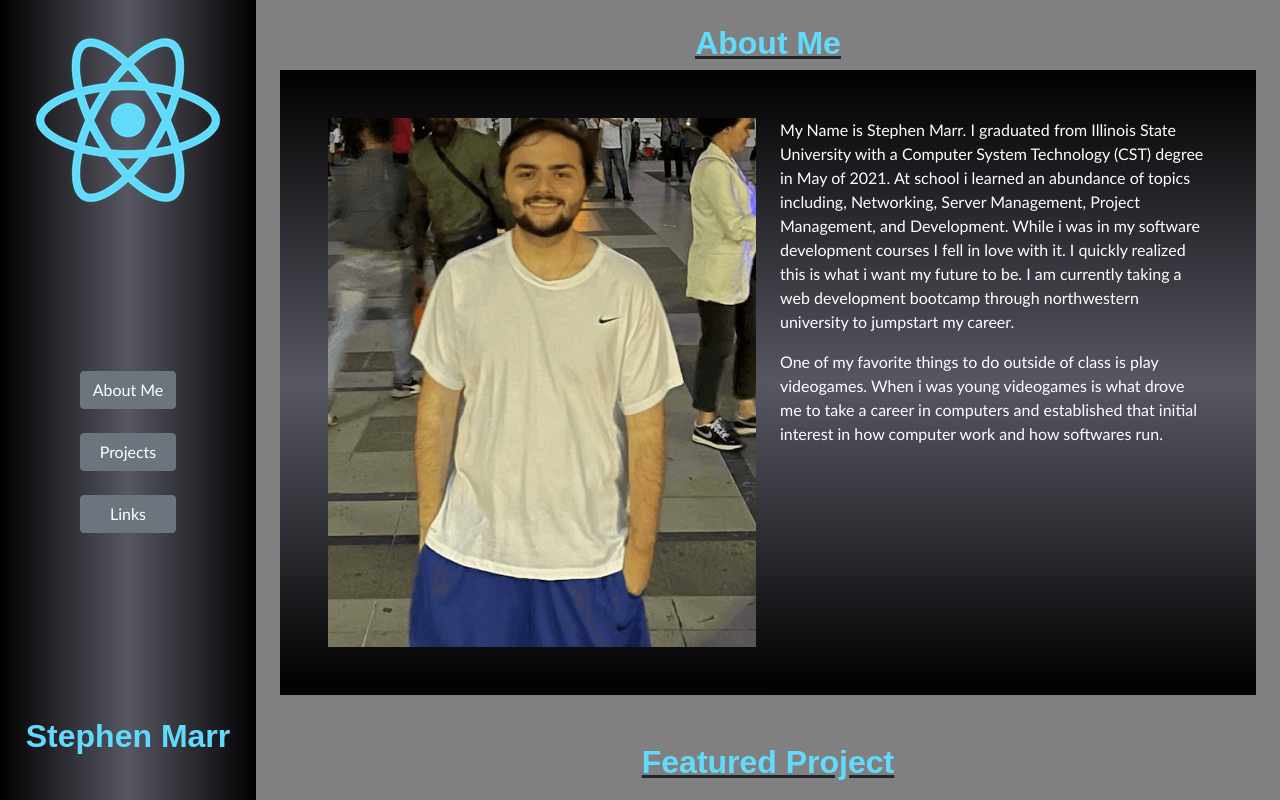
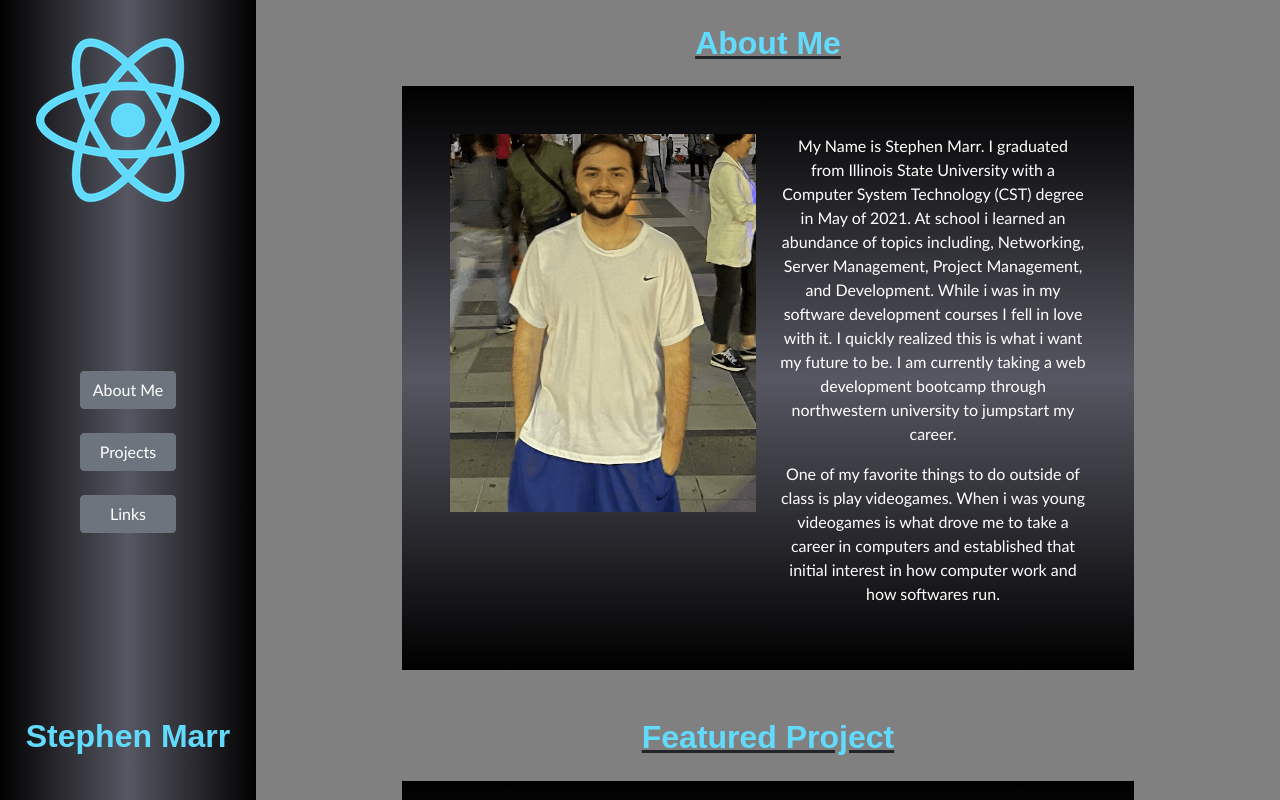
Before and after one commit to smarr2198/react-portfolio, a React (Create React App) app: page / in a window 1280 px wide. Shown: the top 800 px of the page. Built offline with nearby package versions, Linux system fonts and the light colour scheme.

Commit message:
fixing issues

```diff
--- a/src/assets/main.css
+++ b/src/assets/main.css
@@ -116,6 +116,11 @@ a:hover {
 
 .c-blue {
   color: #62dafb;
+}
+
+.mlr-a {
+  margin-left: auto;
+  margin-right: auto;
 }
 
 .g {
--- a/src/components/Body.js
+++ b/src/components/Body.js
@@ -4,12 +4,12 @@ import mvcImage from "../assets/images/MVCscreenshot.png";
 function Body(props) {
   return (
     <>
-      <body class="d-f fxd-c h-100vh sideBody@lrg pl">
+      <body class="d-f fxd-c h-100vh ai-c ta-c proj-w@lrg sideBody@lrg h-100vh pl">
         <main class="d-f@lrg ai-c mr fg-1 ">
           <div class="fg-4@lrg">
             <h2 class="ta-c ff-fantasy fw-700 mt c-blue td-u fz-2">About Me</h2>
 
-            <section class="bgc-gr2 d-f@lrg p+">
+            <section class="bgc-gr2 mt d-f@lrg proj-w@lrg mlr-a p+">
               <div class="fx-1">
                 <img
                   class="w-100 ai-c@min"
@@ -43,7 +43,7 @@ function Body(props) {
             <h2 class="ta-c ff-fantasy fw-700 c-blue p-t td-u fz-2">
               Featured Project
             </h2>
-            <section class="bgc-gr2 mt d-f@lrg p+">
+            <section class="bgc-gr2 mt d-f@lrg mlr-a proj-w@lrg p+">
               <div class="fx-1 c-white ta-c">
                 <img
                   class="w-100 ai-c@min"
--- a/src/components/Projects.js
+++ b/src/components/Projects.js
@@ -6,7 +6,7 @@ import weatherAppPic from "../assets/images/weatherAppPic.png";
 function Projects(props) {
   return (
     <>
-      <body class="bgc-lightgray d-f sideBody@lrg fxd-c ai-c ta-c h-100vh">
+      <body class="d-f fxd-c ai-c ta-c proj-w@lrg sideBody@lrg h-100vh pl ml">
         <h2 class="ta-c ff-fantasy fw-700 c-blue td-u mt fz-2">Projects</h2>
         <section class="bgc-gr2 mt d-f@lrg proj-w@lrg p+">
           <div class="fx-1 c-white">
```
